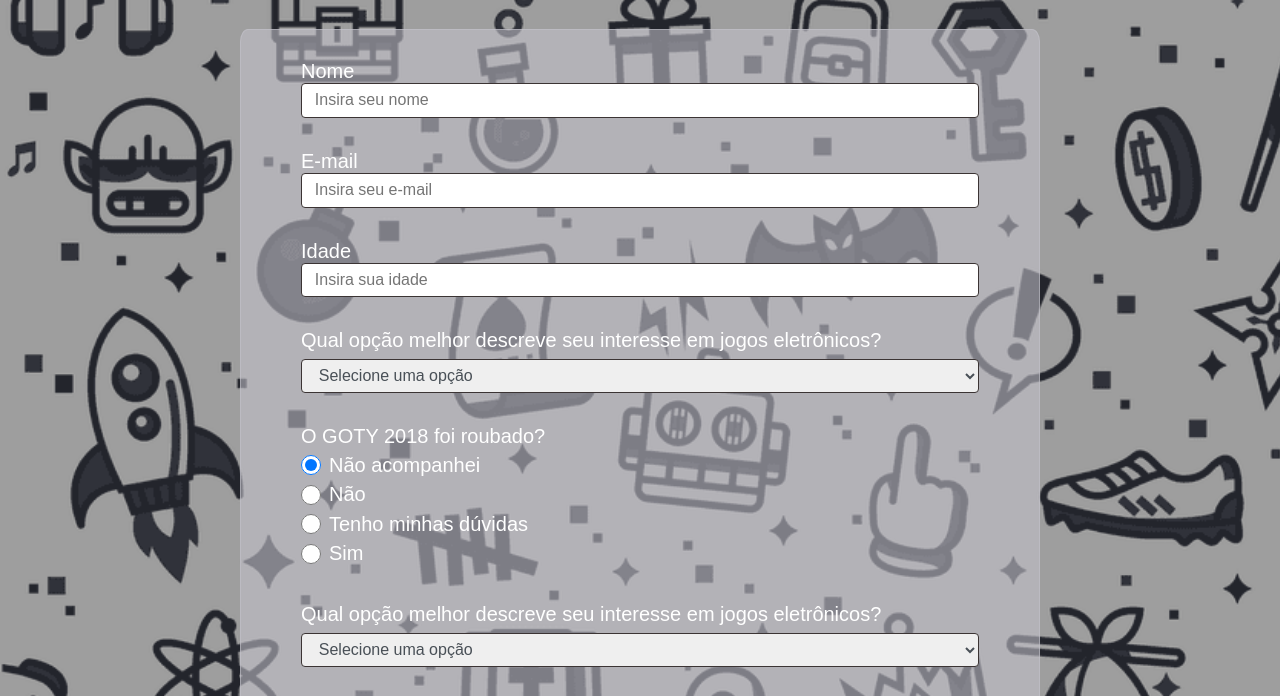
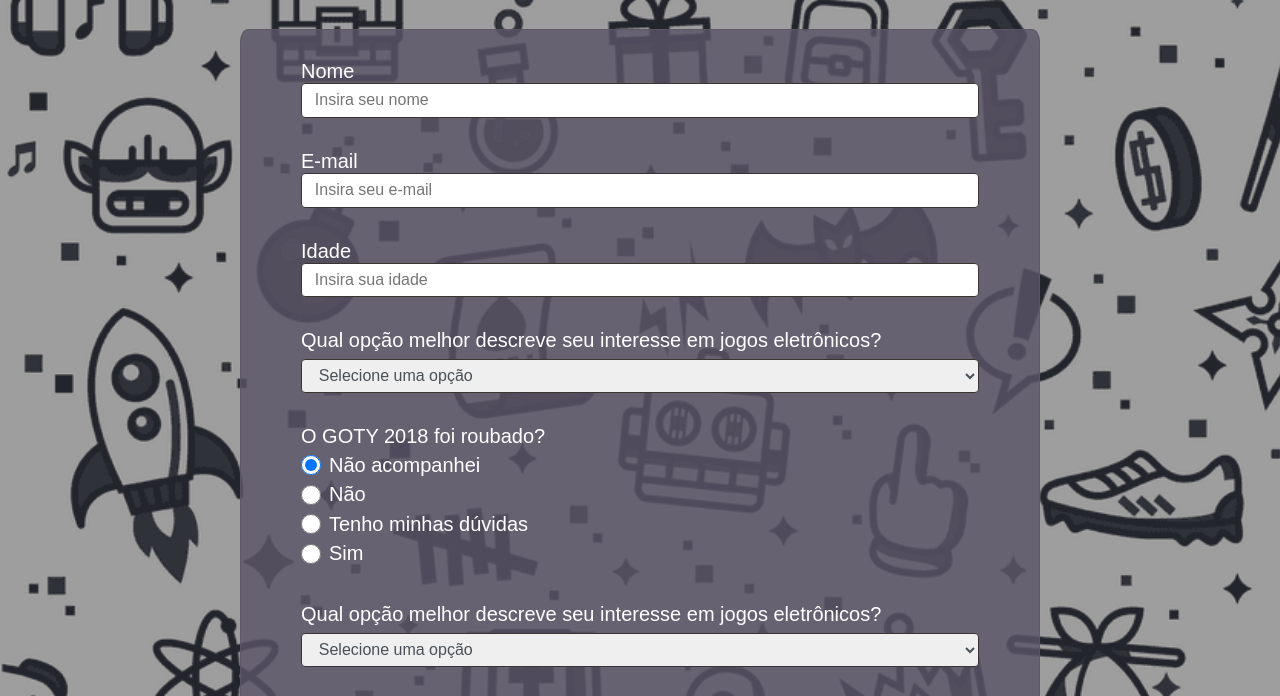
Before and after one commit to calebetx/projetos_ig_pt1, a plain HTML site: page survey-form/index.html in a window 1280 px wide. Shown: the part 103-799 px from the top of the page. Drawn offline with Linux system fonts and the light colour scheme; a web font is replaced by a local one.

Commit message:
hotfix: survey_form 1.11

```diff
--- a/survey-form/styles.css
+++ b/survey-form/styles.css
@@ -71,12 +71,11 @@ select {
 form {
     display: flex;
     flex-direction: column;
+    background-color: hsla(259, 10%, 37%, 0.815);
+    border: 0.0625rem solid hsla(259, 10%, 37%, 0.815);
+    border-radius: 1%;
+    padding: 1.875rem 3.75rem;
     gap: 2rem;
-
-    padding: 1.875rem 3.75rem;
-    border: 0.0625rem solid hsla(258, 9%, 78%, 0.562);
-    border-radius: 1%;
-    background-color: hsla(258, 9%, 78%, 0.562);
 }
 
 footer {
```
